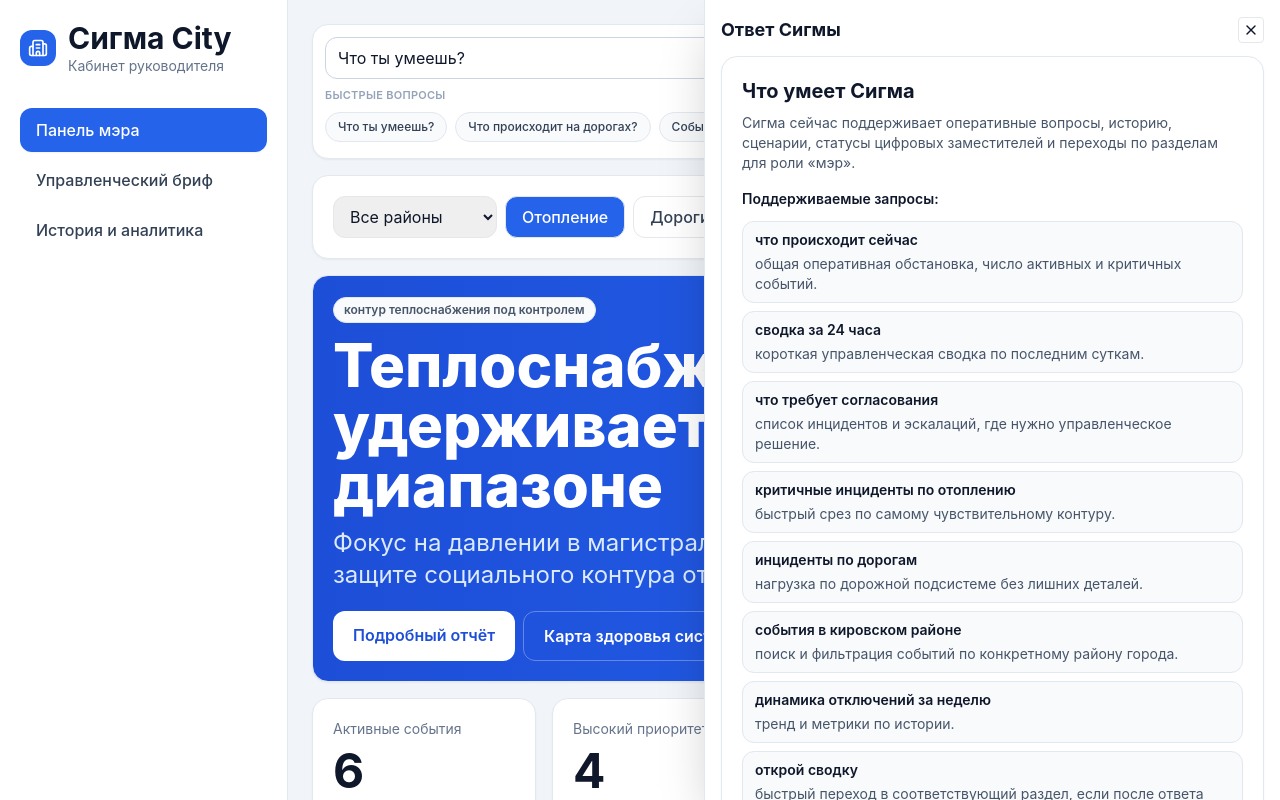
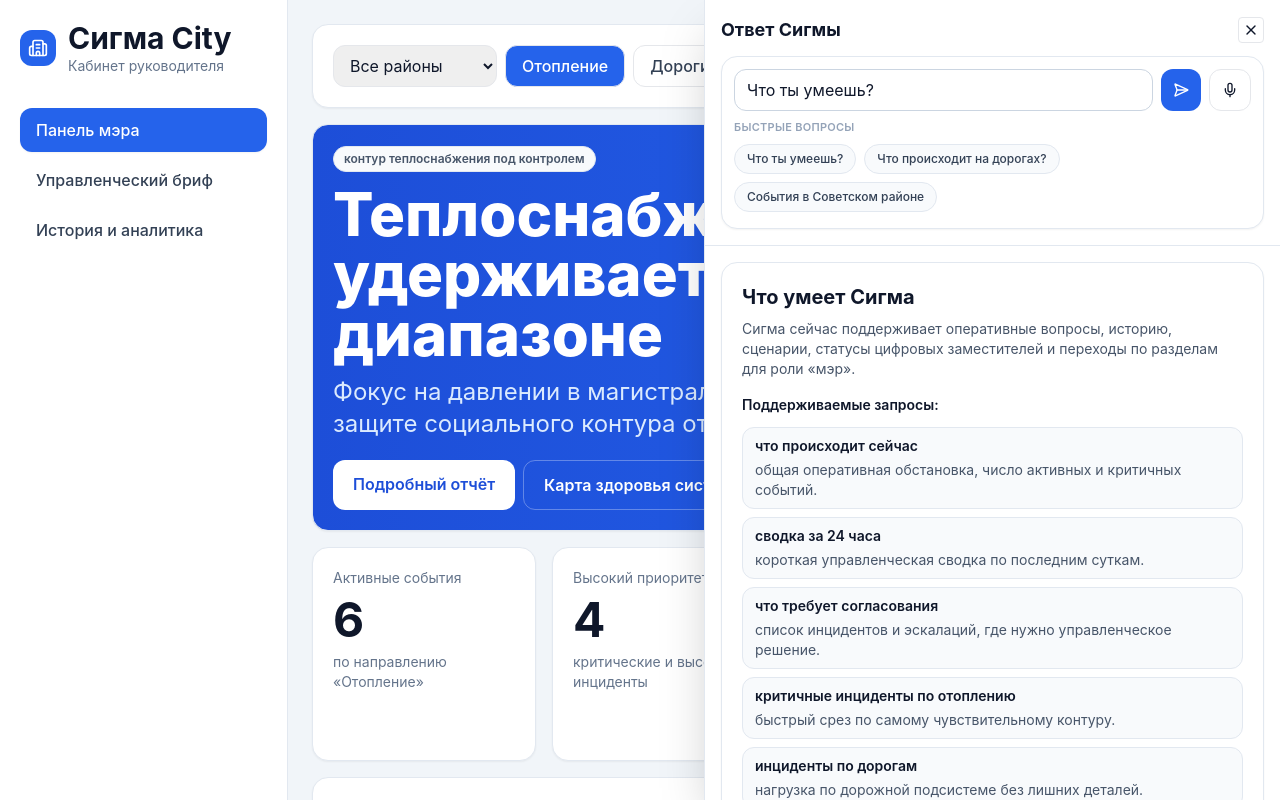
Before and after one commit to vadign/pilot-stand-sigma, a React (Vite) app: page /mayor-dashboard in a window 1280 px wide. Both pictures are taken after a click on the button "Что ты умеешь?". Shown: the top 800 px of the page. Built offline with nearby package versions, Linux system fonts and the light colour scheme.

Commit message:
Keep Sigma input visible and stop background mic

```diff
--- a/src/components/Layout.tsx
+++ b/src/components/Layout.tsx
@@ -4,6 +4,7 @@ import { NavLink, Outlet } from 'react-router-dom'
 import { useSigmaStore } from '../store/useSigmaStore'
 import { AskSigmaBar } from '../features/ask-sigma/AskSigmaBar'
 import { AnswerPanel } from '../features/ask-sigma/rendering/AnswerPanel'
+import { useAskSigmaStore } from '../features/ask-sigma/store'
 
 const nav = [
   ['/mayor-dashboard', 'Панель мэра'],
@@ -13,6 +14,7 @@ const nav = [
 
 export function Layout() {
   const bump = useSigmaStore((s) => s.bumpLive)
+  const isAnswerOpen = useAskSigmaStore((s) => s.isOpen)
   const [mobileNavOpen, setMobileNavOpen] = useState(false)
 
   useEffect(() => {
@@ -81,7 +83,7 @@ export function Layout() {
             </nav>
           </div>
         )}
-        <AskSigmaBar />
+        {!isAnswerOpen && <AskSigmaBar />}
         <Outlet />
         <AnswerPanel />
       </main>
--- a/src/features/ask-sigma/AskSigmaBar.tsx
+++ b/src/features/ask-sigma/AskSigmaBar.tsx
@@ -16,7 +16,7 @@ const quickExamples = {
   аналитик: ['Что ты умеешь?', 'Динамика отключений за неделю', 'Что происходит на дорогах?', 'События в Советском районе'],
 } as const
 
-export const AskSigmaBar = () => {
+export const AskSigmaBar = ({ className = 'mb-4' }: { className?: string }) => {
   const navigate = useNavigate()
   const input = useAskSigmaStore((s) => s.input)
   const setInput = useAskSigmaStore((s) => s.setInput)
@@ -44,7 +44,7 @@ export const AskSigmaBar = () => {
   }
 
   return (
-    <div className="mb-4 rounded-2xl border border-slate-200 bg-white p-3 shadow-sm">
+    <div className={`${className} rounded-2xl border border-slate-200 bg-white p-3 shadow-sm`}>
       <div className="flex gap-2">
         <input
           className="flex-1 rounded-xl border border-slate-300 px-3 py-2"
--- a/src/features/ask-sigma/rendering/AnswerPanel.tsx
+++ b/src/features/ask-sigma/rendering/AnswerPanel.tsx
@@ -1,5 +1,6 @@
 import { X } from 'lucide-react'
 import { useNavigate } from 'react-router-dom'
+import { AskSigmaBar } from '../AskSigmaBar'
 import { useAskSigmaStore } from '../store'
 import { ResultRenderer } from './resultRenderers/ResultRenderer'
 
@@ -13,11 +14,15 @@ export const AnswerPanel = () => {
   if (!isOpen) return null
 
   return (
-    <aside className="fixed right-0 top-0 z-50 h-full w-full max-w-xl overflow-auto border-l border-slate-200 bg-white p-4 shadow-2xl">
+    <aside className="fixed right-0 top-0 z-50 flex h-full w-full max-w-xl flex-col border-l border-slate-200 bg-white shadow-2xl">
+      <div className="sticky top-0 z-10 border-b border-slate-200 bg-white p-4">
         <div className="mb-3 flex items-center justify-between">
           <h2 className="text-lg font-bold">Ответ Сигмы</h2>
           <button onClick={close} className="rounded border p-1"><X size={16} /></button>
         </div>
+        <AskSigmaBar className="mb-0" />
+      </div>
+      <div className="flex-1 overflow-auto p-4">
         {isLoading && <div className="rounded border p-3 text-sm">Обрабатываю запрос…</div>}
         {!isLoading && !result && <div className="rounded border p-3 text-sm">Задайте вопрос в поле «Спросите Сигму».</div>}
         {!isLoading && result && <ResultRenderer result={result} onAction={(route, district) => {
@@ -28,6 +33,7 @@ export const AnswerPanel = () => {
           }
           navigate(route)
         }} />}
+      </div>
     </aside>
   )
 }
--- a/src/features/ask-sigma/voice/useVoiceInput.ts
+++ b/src/features/ask-sigma/voice/useVoiceInput.ts
@@ -1,4 +1,4 @@
-import { useCallback, useMemo, useRef } from 'react'
+import { useCallback, useEffect, useMemo, useRef } from 'react'
 import { useAskSigmaStore } from '../store'
 import { stripWakeWord } from './voiceRegex'
 
@@ -13,6 +13,7 @@ interface BrowserSpeechRecognition extends EventTarget {
   onend: ((this: BrowserSpeechRecognition, ev: Event) => unknown) | null
   onerror: ((this: BrowserSpeechRecognition, ev: BrowserSpeechRecognitionErrorEvent) => unknown) | null
   onresult: ((this: BrowserSpeechRecognition, ev: BrowserSpeechRecognitionEvent) => unknown) | null
+  abort?(): void
   start(): void
   stop(): void
 }
@@ -31,7 +32,27 @@ export const useVoiceInput = () => {
 
   const supported = useMemo(() => Boolean(getSpeechRecognition()), [])
 
+  const stopRecognition = useCallback((immediate = false) => {
+    const recognition = recognitionRef.current
+    if (!recognition) {
+      setVoiceState('idle')
+      return
+    }
+
+    recognitionRef.current = null
+    recognition.onresult = null
+    recognition.onerror = null
+    recognition.onend = null
+
+    if (immediate && recognition.abort) recognition.abort()
+    else recognition.stop()
+
+    setVoiceState('idle')
+  }, [setVoiceState])
+
   const start = useCallback(() => {
+    if (voiceState === 'listening') return
+
     const Ctor = getSpeechRecognition()
     if (!Ctor) {
       setVoiceState('unsupported', 'Web Speech API не поддерживается')
@@ -52,22 +73,42 @@ export const useVoiceInput = () => {
     }
 
     recognition.onerror = (event) => {
+      recognitionRef.current = null
       setVoiceState('error', `Ошибка микрофона: ${event.error}`)
     }
 
     recognition.onend = () => {
+      recognitionRef.current = null
       setVoiceState('idle')
     }
 
     recognitionRef.current = recognition
     setVoiceState('listening')
     recognition.start()
-  }, [ask, setVoiceState])
+  }, [ask, setVoiceState, voiceState])
 
   const stop = useCallback(() => {
-    recognitionRef.current?.stop()
-    setVoiceState('idle')
-  }, [setVoiceState])
+    stopRecognition(false)
+  }, [stopRecognition])
+
+  useEffect(() => {
+    const handleVisibilityChange = () => {
+      if (document.hidden) stopRecognition(true)
+    }
+
+    const handlePageHide = () => {
+      stopRecognition(true)
+    }
+
+    document.addEventListener('visibilitychange', handleVisibilityChange)
+    window.addEventListener('pagehide', handlePageHide)
+
+    return () => {
+      document.removeEventListener('visibilitychange', handleVisibilityChange)
+      window.removeEventListener('pagehide', handlePageHide)
+      stopRecognition(true)
+    }
+  }, [stopRecognition])
 
   return { supported, voiceState, start, stop }
 }
```
Lines whose indentation alone changed are shown as unchanged.
